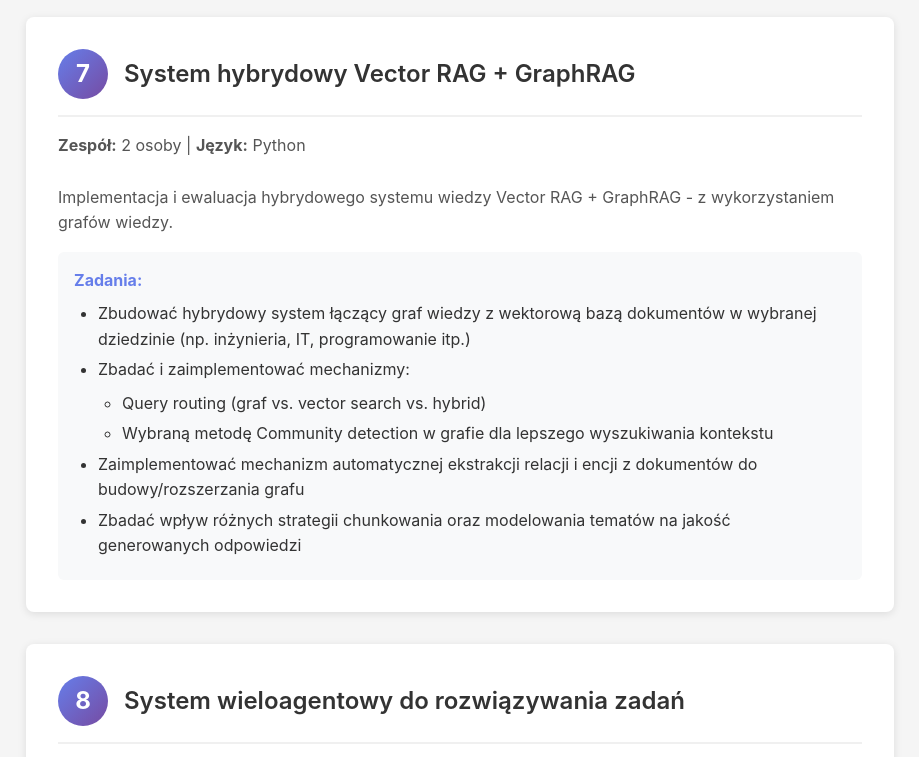
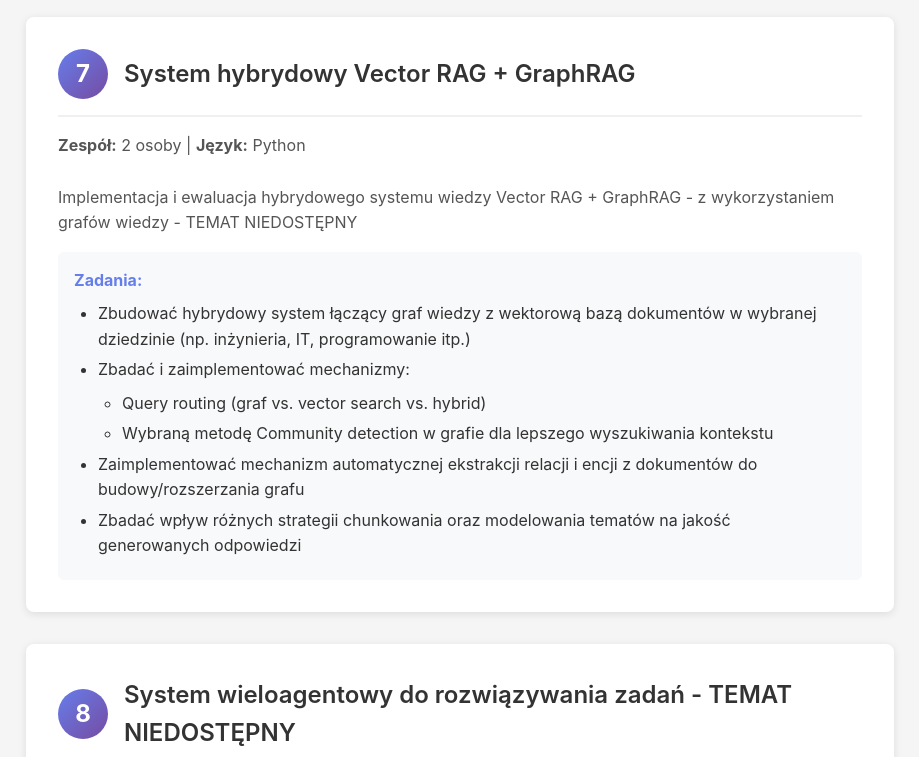
Before and after one commit to norbrtf/nlp-projects, a plain HTML site: page index.html in a window 1280 px wide. Shown: the part 1520-2277 px from the top of the page, without its empty margins (180-1099 px from the left). Drawn offline with Linux system fonts and the light colour scheme.

Commit message:
Modify project descriptions to reflect topic availability
Updated project descriptions to indicate that topics are no longer available.

```diff
--- a/index.html
+++ b/index.html
@@ -161,7 +161,7 @@
 <body>
     <header>
         <h1>📚 Zadania Projektowe</h1>
-        <p>Wprowadzenie do przetwarzania języka naturalnego [NLP] - Lato 2026</p>
+        <p>Wprowadzenie do przetwarzania języka naturalnego [NLP] - Lato 2026 - LISTA GRUP ZOSTAŁA ZAMKNIĘTA</p>
     </header>
 
     <div class="container">
@@ -214,7 +214,7 @@
             </div>
             <div class="exercise-description">
                 <strong>Zespół:</strong> 2 osoby | <strong>Język:</strong> Python<br><br>
-                Implementacja i ewaluacja hybrydowego systemu wiedzy Vector RAG + GraphRAG - z wykorzystaniem grafów wiedzy.
+                Implementacja i ewaluacja hybrydowego systemu wiedzy Vector RAG + GraphRAG - z wykorzystaniem grafów wiedzy - TEMAT NIEDOSTĘPNY
             </div>
             <div class="requirements">
                 <h3>Zadania:</h3>
@@ -235,7 +235,7 @@
         <div class="exercise">
             <div class="exercise-header">
                 <div class="exercise-number">8</div>
-                <div class="exercise-title">System wieloagentowy do rozwiązywania zadań</div>
+                <div class="exercise-title">System wieloagentowy do rozwiązywania zadań - TEMAT NIEDOSTĘPNY</div>
             </div>
             <div class="exercise-description">
                 <strong>Zespół:</strong> 2 osoby | <strong>Język:</strong> Python<br><br>
```
